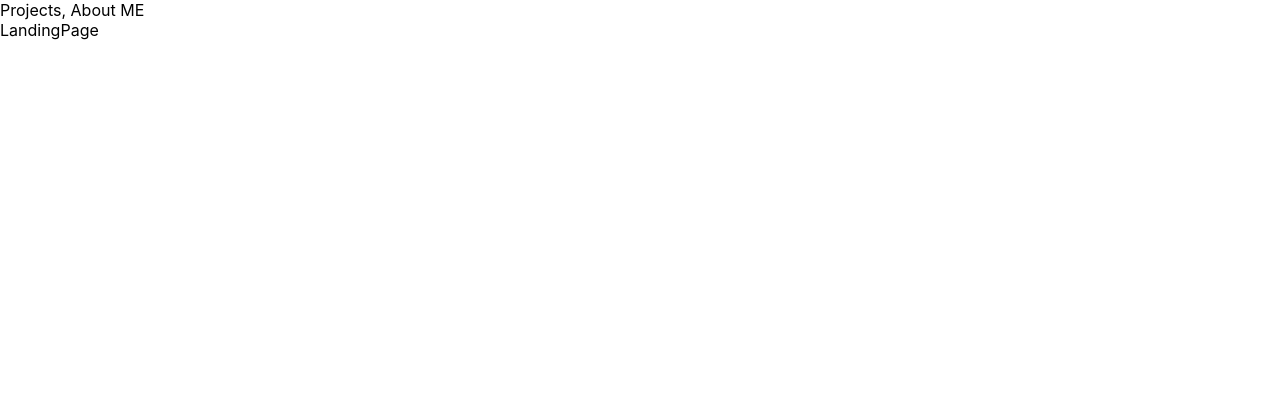
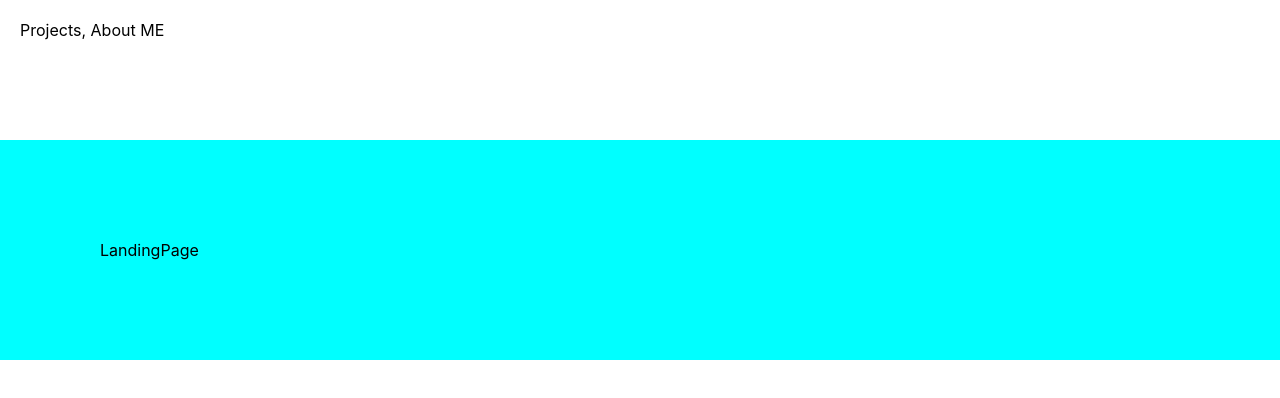
Before and after one commit to pawind/my-website, a React (Create React App) app: page / in a window 1280 px wide. Shown: the top 398 px of the page. Built offline with nearby package versions, Linux system fonts and the light colour scheme.

Commit message:
Changed Layout.module.css to Layout.css

```diff
--- a/src/components/hoc/Auxeleration.js
+++ b/src/components/hoc/Auxeleration.js
@@ -1,5 +1,5 @@
 const Auxeleration = (props) => (
-    <div className={props.className}>
+    <div className={props.class}>
         {props.children}
     </div>
 )
--- a/src/components/sites/layout/Layout.module.css
+++ b/src/components/sites/layout/Layout.css
@@ -5,4 +5,5 @@
 .CurrentPage {
   padding: 100px;
   margin-top: 100px;
+  background-color: aqua;
 }
--- a/src/components/sites/layout/Layout.js
+++ b/src/components/sites/layout/Layout.js
@@ -1,5 +1,5 @@
-import React, { useState } from "react";
-import classes from "./Layout.module.css";
+import React from "react";
+import classes from "./Layout.css";
 import NavBar from "../../navigation/NavBar/NavBar";
 import Auxeleration from "../../hoc/Auxeleration";
 
@@ -7,10 +7,10 @@ const layout = (props) => {
 
     return(
     <div>
-        <NavBar className={classes.NavBar}/>
-        <Auxeleration class={classes.currentPage}>
+        <NavBar class="NavBar"/>
+        <div className="CurrentPage">
             {props.currentPage}
-        </Auxeleration>
+        </div>
     </div>
     );
 }
```
Also changed, not shown: 1 other file (tests, documents, lock files or other folders).
